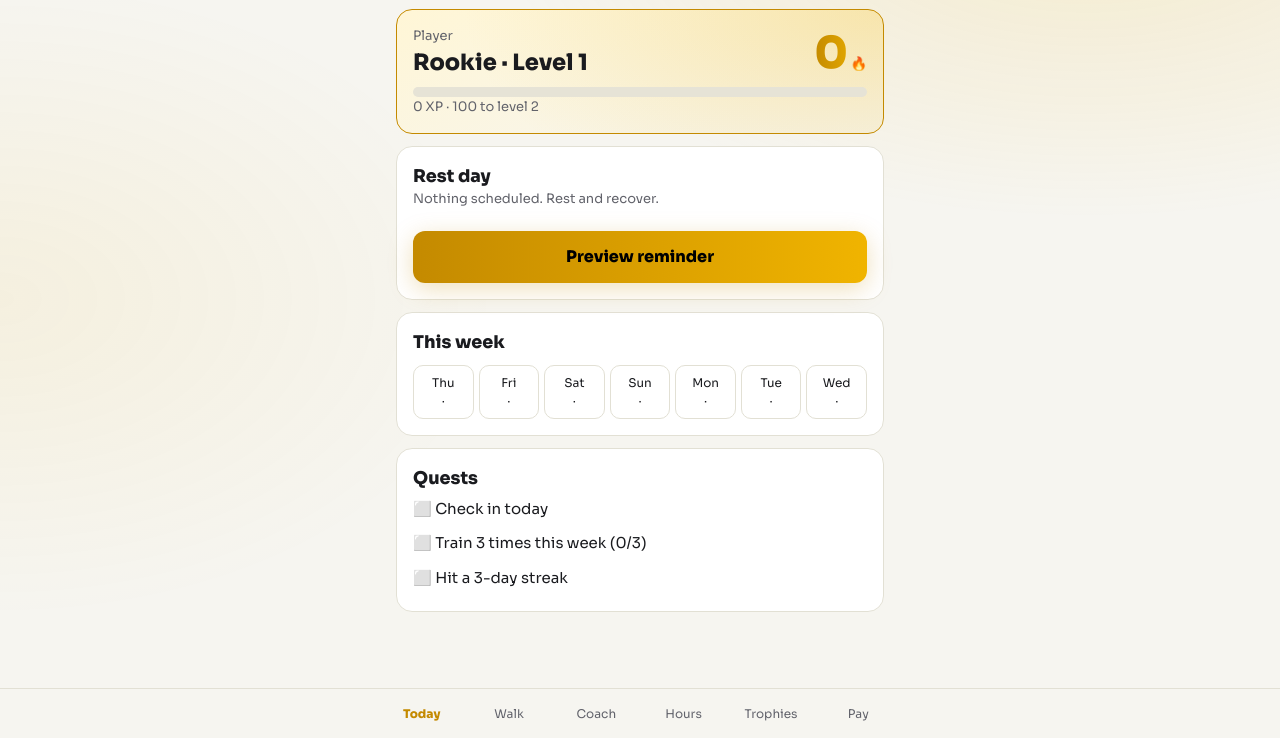
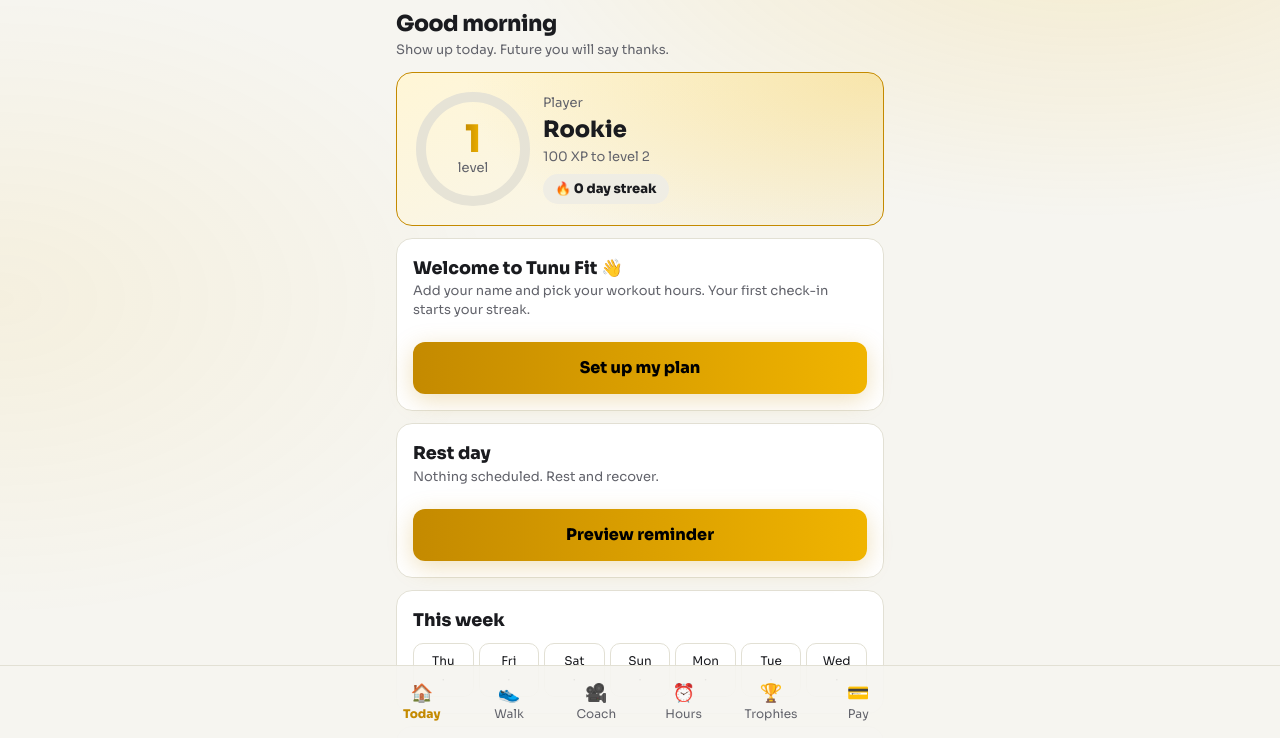
Before and after one commit to mungai19/tunu_fit, a plain HTML site: page index.html in a window 1280 px wide. Shown: the part 61-799 px from the top of the page. Drawn offline with Linux system fonts and the light colour scheme.

Commit message:
Add progress ring and engagement features

```diff
--- a/index.html
+++ b/index.html
@@ -42,7 +42,15 @@
 #th{padding:6px 12px;font-size:18px;line-height:1}
 .brand{font-weight:800;font-size:24px;letter-spacing:-.04em;margin:4px 0 2px}.brand b{background:linear-gradient(90deg,var(--gold),var(--gold2));-webkit-background-clip:text;background-clip:text;color:transparent}
 .vid video{width:100%;border-radius:12px;background:#000;margin-bottom:10px;max-height:320px}
-@media(prefers-reduced-motion:reduce){.c{display:none}.pop,.bar i{transition:none}}
+.greet{margin:10px 0 4px}.greet h2{font-size:22px;letter-spacing:-.02em}
+.ringw{position:relative;width:120px;height:120px;flex:none}.rc{position:absolute;inset:0;display:flex;flex-direction:column;align-items:center;justify-content:center}.rc b{font-size:38px;line-height:1;background:linear-gradient(90deg,var(--gold),var(--gold2));-webkit-background-clip:text;background-clip:text;color:transparent}
+.rg{transition:stroke-dashoffset 1s ease}
+.streak{display:inline-block;margin-top:8px;padding:5px 12px;border-radius:99px;background:var(--inp);font-weight:800;font-size:13px}
+.warn{border-color:var(--gold);background:linear-gradient(90deg,var(--card),var(--h1))}
+.pulse{animation:pl 2.4s ease-in-out infinite}@keyframes pl{50%{box-shadow:0 0 0 6px var(--glow2)}}
+button:active{transform:scale(.97)}
+nav button span{display:block;font-size:18px;line-height:1.3}
+@media(prefers-reduced-motion:reduce){.c{display:none}.pulse{animation:none}.pop,.bar i,.rg{transition:none}}
 </style></head><body>
 <div id="app"></div>
 <div class="pop" id="pop" role="alert"></div>
@@ -85,14 +93,15 @@
 function weekQuest(){const now=new Date(),n=[];for(let i=0;i<7;i++){const d=new Date(now);d.setDate(now.getDate()-i);n.push(ymd(d))}return n.filter(k=>S.log[k]=='done').length}
 function dateStr(i){const d=new Date();d.setDate(d.getDate()-i);return ymd(d)}
 function topCard(){const l=lvl(S.xp),lo=need(l-1),hi=need(l),pc=Math.round((S.xp-lo)/(hi-lo)*100);
- return `<div class="card hero"><div class="row"><div><div class="mut">${S.name||'Player'}</div><h2>${rank(l)} · Level ${l}</h2></div><div class="big">${S.streak}<span class="mut"> 🔥</span></div></div><div class="bar"><i style="width:${pc}%"></i></div><div class="mut">${S.xp} XP · ${hi-S.xp} to level ${l+1}</div></div>`}
+ const C=2*Math.PI*52,off=C*(1-pc/100);
+ return `<div class="card hero"><div class="row" style="flex-wrap:nowrap"><div class="ringw"><svg viewBox="0 0 120 120" width="120" height="120" aria-hidden="true"><defs><linearGradient id="rgd"><stop offset="0" style="stop-color:var(--gold)"/><stop offset="1" style="stop-color:var(--gold2)"/></linearGradient></defs><circle cx="60" cy="60" r="52" fill="none" stroke="var(--bar)" stroke-width="10"/><circle class="rg" cx="60" cy="60" r="52" fill="none" stroke="url(#rgd)" stroke-width="10" stroke-linecap="round" stroke-dasharray="${C}" stroke-dashoffset="${off}" transform="rotate(-90 60 60)"/></svg><div class="rc"><b>${l}</b><span class="mut">level</span></div></div><div style="flex:1"><div class="mut">${S.name||'Player'}</div><h2>${rank(l)}</h2><div class="mut">${hi-S.xp} XP to level ${l+1}</div><div class="streak">🔥 ${S.streak} day streak</div></div></div></div>`}
 function vToday(){const s=slot(),t=today(),st=S.log[t],ready=(new Date()-openAt())/60000>=s.l/2;
  let w='';for(let i=6;i>=0;i--){const k=dateStr(i),d=new Date(k+'T12:00');w+=`<div class="d ${S.log[k]||''}">${DAYS[d.getDay()]}<br>${S.log[k]=='done'?'✓':S.log[k]=='miss'?'✗':S.log[k]=='grace'?'♥':'·'}</div>`}
  const done=weekQuest(),qs=[['Check in today',st=='done'],['Train 3 times this week ('+Math.min(done,3)+'/3)',done>=3],['Hit a 3-day streak',S.streak>=3]];
- return topCard()+`<div class="card"><h3>${s.on?'Today: '+s.w+' workout at '+s.t:'Rest day'}</h3><div class="mut">${s.on?s.l+' minutes':'Nothing scheduled. Rest and recover.'}</div><br>
+ return greet()+topCard()+nudge()+`<div class="card"><h3>${s.on?'Today: '+s.w+' workout at '+s.t:'Rest day'}</h3><div class="mut">${s.on?s.l+' minutes':'Nothing scheduled. Rest and recover.'}</div><br>
  ${st?`<div class="big" style="font-size:20px">${st=='done'?'Done ✓ +XP earned':st=='grace'?'Grace Day used':'Missed today'}</div>`:s.on?`<button class="go" id="ci" ${ready?'':'disabled'}>I showed up</button><div class="mut" style="margin-top:8px">${ready?'Tap when you have trained.':'Unlocks once half the session time has passed.'}</div><div class="row" style="margin-top:10px"><button id="gr">Grace Day (${S.gm==today().slice(0,7)?S.grace:2} left)</button><button id="sk">Demo: miss today</button></div><div class="row" style="margin-top:8px"><button id="dm">Demo: unlock check-in</button><button id="pv">Preview reminder</button></div>`:'<button class="go" id="pv">Preview reminder</button>'}</div>
  <div class="card"><h3>This week</h3><div class="days" style="margin-top:10px">${w}</div></div>
- <div class="card"><h3>Quests</h3>${qs.map(q=>`<div class="row" style="padding:6px 0"><span>${q[1]?'✅':'⬜'} ${q[0]}</span></div>`).join('')}</div>`}
+ <div class="card"><h3>Quests</h3>${qs.map(q=>`<div class="row" style="padding:6px 0"><span>${q[1]?'✅':'⬜'} ${q[0]}</span></div>`).join('')}</div><button class="go" id="sh">Share my streak</button>`}
 function vPlan(){return `<div class="card"><h3>Your workout hours</h3><div class="mut">Pick the days and times you can train. You get a reminder 15 minutes before.</div><br>
  ${S.sched.map((s,i)=>`<div class="sch"><label><input type="checkbox" data-i="${i}" data-k="on" ${s.on?'checked':''}> ${DAYS[i]}</label><input type="time" data-i="${i}" data-k="t" value="${s.t}"><select data-i="${i}" data-k="l">${[20,30,45,60,90].map(m=>`<option ${m==s.l?'selected':''}>${m}</option>`).join('')}</select><select data-i="${i}" data-k="w">${['Home','Gym'].map(m=>`<option ${m==s.w?'selected':''}>${m}</option>`).join('')}</select></div>`).join('')}
  <div class="mut">Columns: day, start time, minutes, place.</div></div>
@@ -104,12 +113,12 @@
  <div class="card">${paid?`<h3>Paid ✓</h3><div class="mut">Active until ${S.paidUntil}</div>`:`<button class="go" id="pay">Pay KSh ${due} with M-Pesa</button><div class="mut" style="margin-top:8px">Demo mode: no real money moves.</div>`}</div>
  <div class="card"><h3>Credit history</h3>${S.hist.length?S.hist.map(h=>`<div class="row"><span class="mut">${h[0]} ${h[2]}</span><b style="color:${h[1]>0?'var(--gold)':'var(--bad)'}">${h[1]>0?'-':'+'}KSh ${Math.abs(h[1])}</b></div>`).join(''):'<div class="mut">Check in to start earning.</div>'}</div>`}
 function render(){$('app').innerHTML='<div class="row"><div class="brand">tunu<b>fit</b></div><button id="th" aria-label="Switch between light and dark mode">'+(eff()=='light'?'🌙':'☀️')+'</button></div>'+(tab=='today'?vToday():tab=='plan'?vPlan():tab=='trophy'?vTrophy():tab=='coach'?vCoach():tab=='walk'?vWalk():vPay());
- $('nav').innerHTML=[['today','Today'],['walk','Walk'],['coach','Coach'],['plan','Hours'],['trophy','Trophies'],['pay','Pay']].map(t=>`<button class="${tab==t[0]?'on':''}" data-t="${t[0]}">${t[1]}</button>`).join('');
+ $('nav').innerHTML=[['today','Today'],['walk','Walk'],['coach','Coach'],['plan','Hours'],['trophy','Trophies'],['pay','Pay']].map(t=>`<button class="${tab==t[0]?'on':''}" data-t="${t[0]}"><span>${{today:'🏠',walk:'👟',coach:'🎥',plan:'⏰',trophy:'🏆',pay:'💳'}[t[0]]}</span>${t[1]}</button>`).join('');
  document.querySelectorAll('nav button').forEach(b=>b.onclick=()=>{tab=b.dataset.t;render()});
  const g=id=>$(id),on=(id,f)=>g(id)&&(g(id).onclick=f);
  on('ci',checkin);on('gr',useGrace);on('sk',skip);on('pv',()=>remind(true));on('dm',()=>{window.__u=1;const b=g('ci');b.disabled=false});on('pay',pay);
  on('rs',()=>{if(confirm('Delete all progress?')){S=def();save();tab='today';render()}});
- if(tab=='coach')bindCoach();if(tab=='walk')bindWalk();on('th',toggleTheme);if(g('nm'))g('nm').oninput=e=>{S.name=e.target.value;save()};
+ if(tab=='coach')bindCoach();if(tab=='walk')bindWalk();on('th',toggleTheme);on('sh',share);document.querySelectorAll('[data-go]').forEach(b=>b.onclick=()=>{tab=b.dataset.go;render()});if(g('nm'))g('nm').oninput=e=>{S.name=e.target.value;save()};
  document.querySelectorAll('[data-k]').forEach(e=>e.onchange=()=>{const s=S.sched[e.dataset.i],k=e.dataset.k;s[k]=k=='on'?e.checked:k=='l'?+e.value:e.value;save()})}
 function pay(){const due=Math.max(0,PRICE-S.credit);modal(`<h3>M-Pesa payment</h3><div class="mut">Enter your Safaricom number. You will get a prompt on your phone.</div><br><input id="ph" inputmode="tel" placeholder="07XX XXX XXX" style="width:100%"><br><br><button class="go" id="sp">Send prompt for KSh ${due}</button><br><br><button id="cx">Cancel</button>`);
  $('cx').onclick=closeM;$('sp').onclick=()=>{const v=$('ph').value.replace(/\D/g,'');if(v.length<9){$('ph').style.borderColor='var(--bad)';$('ph').placeholder='Enter a valid number';return}
@@ -151,5 +160,15 @@
  <div class="card"><h3>Log a walk by hand</h3><br><div class="row"><input id="wk" type="number" min="0" step="0.1" placeholder="Distance in km" style="flex:1"><button id="wa">Add</button></div><br><label class="mut">Daily goal in km <input id="wg" type="number" min="1" step="0.5" value="${G()}" style="width:80px"></label></div>
  <div class="card"><h3>Last 7 days</h3><div style="display:flex;gap:6px;align-items:flex-end;height:110px;margin-top:10px">${days.map(x=>`<div style="flex:1;text-align:center;font-size:11px"><div style="height:${Math.max(3,x[1]/mx*80)}px;background:linear-gradient(var(--gold2),var(--gold));border-radius:6px 6px 2px 2px"></div>${x[0]}</div>`).join('')}</div><div class="mut" style="margin-top:8px">This week: ${km(wk)} km. All time: ${km(totKm())} km.</div></div>`}
 function bindWalk(){const a=(i,f)=>$(i)&&($(i).onclick=f);a('gg',startGps);a('gs',()=>stopGps(true));a('wa',()=>{const v=parseFloat($('wk').value);if(!(v>0)||v>100){wnote='Enter a distance between 0.1 and 100 km.';return render()}wnote='';addKm(v)});if($('wg'))$('wg').onchange=e=>{const v=parseFloat(e.target.value);if(v>=1){S.wgoal=v;save();render()}}}
+function greet(){const h=new Date().getHours(),g=h<12?'Good morning':h<17?'Good afternoon':'Good evening',q=['Show up today. Future you will say thanks.','Small steps, every day.','Consistency beats intensity.','One workout closer to your best self.','Your streak is your superpower.','Discipline is a gift to yourself.','Do it for the version of you that wins.'][new Date().getDate()%7];
+ return `<div class="greet"><h2>${g}${S.name?', '+esc(S.name):''}</h2><div class="mut">${q}</div></div>`}
+function nudge(){const s=slot(),st=S.log[today()];
+ if(!S.name&&!Object.keys(S.log).length)return `<div class="card pulse"><h3>Welcome to Tunu Fit 👋</h3><div class="mut">Add your name and pick your workout hours. Your first check-in starts your streak.</div><br><button class="go" data-go="plan">Set up my plan</button></div>`;
+ if(s.on&&!st&&S.streak>0)return `<div class="card warn"><b>Protect your ${S.streak}-day streak</b><div class="mut">Your ${s.w} workout is at ${s.t}. Show up and keep it alive.</div></div>`;
+ const nx=[[3,'3-day streak'],[7,'7-day streak']].find(x=>S.streak<x[0]);
+ return nx?`<div class="card"><div class="row"><span>Next badge: ${nx[1]}</span><b>${nx[0]-S.streak} to go</b></div><div class="bar"><i style="width:${S.streak/nx[0]*100}%"></i></div></div>`:''}
+function share(){const t='I am on a '+S.streak+'-day streak on Tunu Fit at level '+lvl(S.xp)+'. Stay consistent with me!',u=location.href;
+ if(navigator.share)navigator.share({title:'Tunu Fit',text:t,url:u}).catch(e=>{if(e.name!=='AbortError')window.open('https://wa.me/?text='+encodeURIComponent(t+' '+u),'_blank')});else window.open('https://wa.me/?text='+encodeURIComponent(t+' '+u),'_blank')}
+{const o=confetti;confetti=function(){try{navigator.vibrate&&navigator.vibrate([60,40,90])}catch(e){}o()}}
 render();
 </script></body></html>
```
